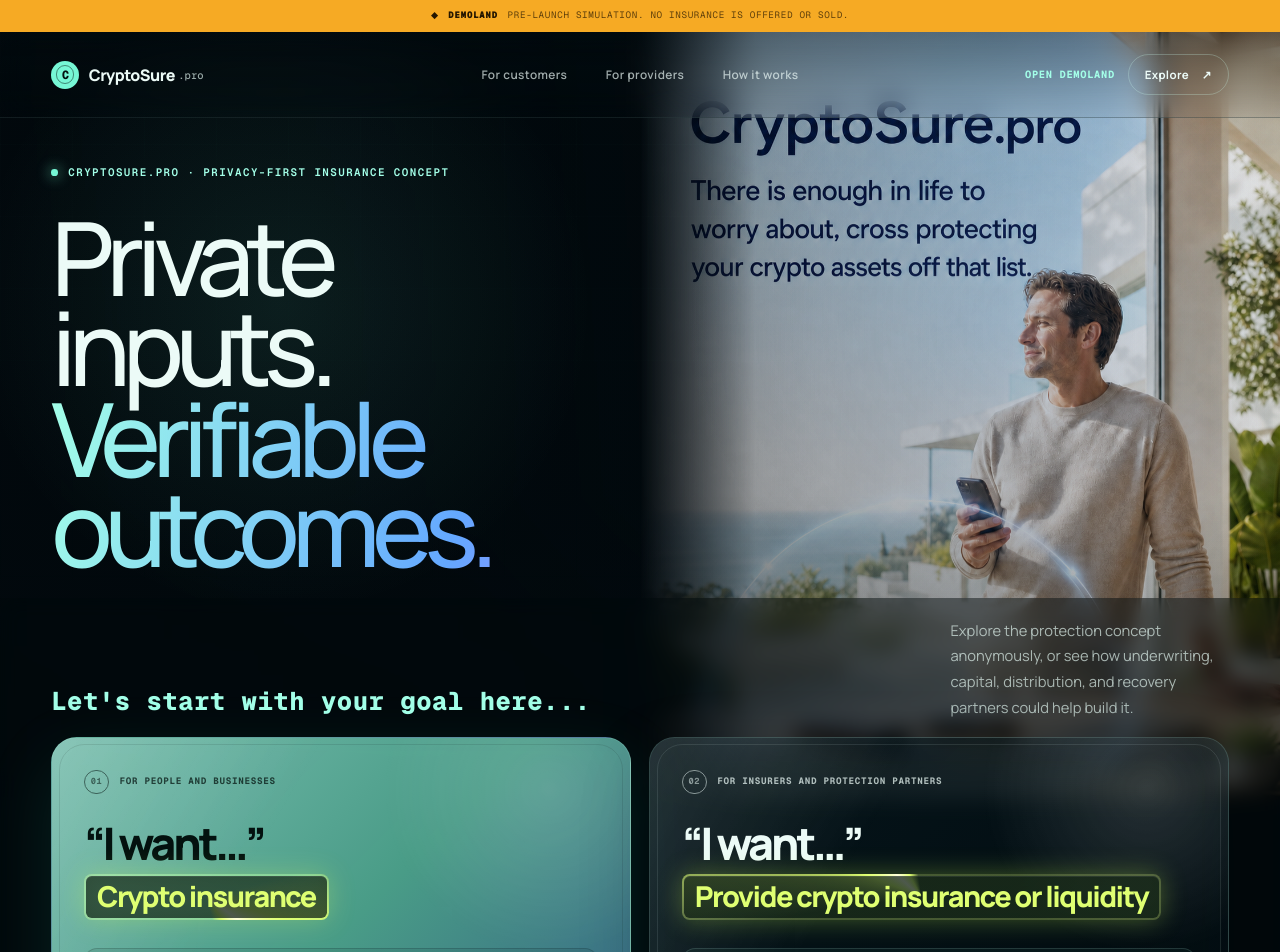
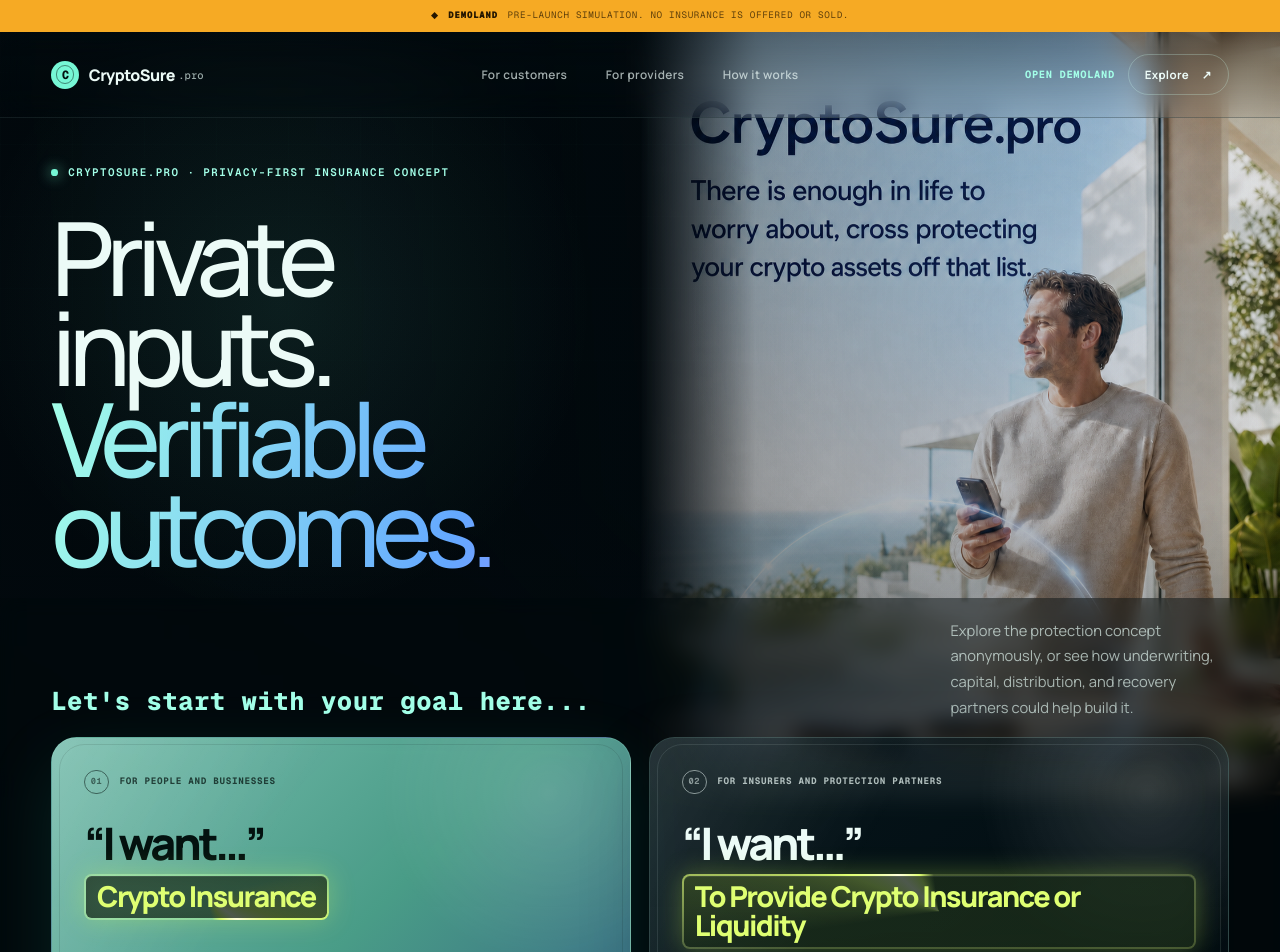
Before and after one commit to bytewizard42i/CryptoSure_pro_app, a Next.js app in the folder frontend-landing/: page / in a window 1280 px wide. Shown: the top 952 px of the page. Built offline with nearby package versions, Linux system fonts and the light colour scheme; no server answers.

Commit message:
Refine landing choice labels

```diff
--- a/frontend-landing/app/page.tsx
+++ b/frontend-landing/app/page.tsx
@@ -195,7 +195,7 @@
                 className="path-product-title"
                 id="customer-protection-path"
               >
-                Crypto insurance
+                Crypto Insurance
               </strong>
             </span>
             <nav
@@ -242,12 +242,12 @@
               <span>For insurers and protection partners</span>
             </span>
             <span className="path-message">
-              <span className="path-intent">“I want…”</span>
+              <span className="path-intent">“I{"\u00a0"}want…”</span>
               <strong
                 className="path-product-title"
                 id="provider-insurance-path"
               >
-                Provide crypto insurance or liquidity
+                To Provide Crypto Insurance or Liquidity
               </strong>
             </span>
             <nav
```
